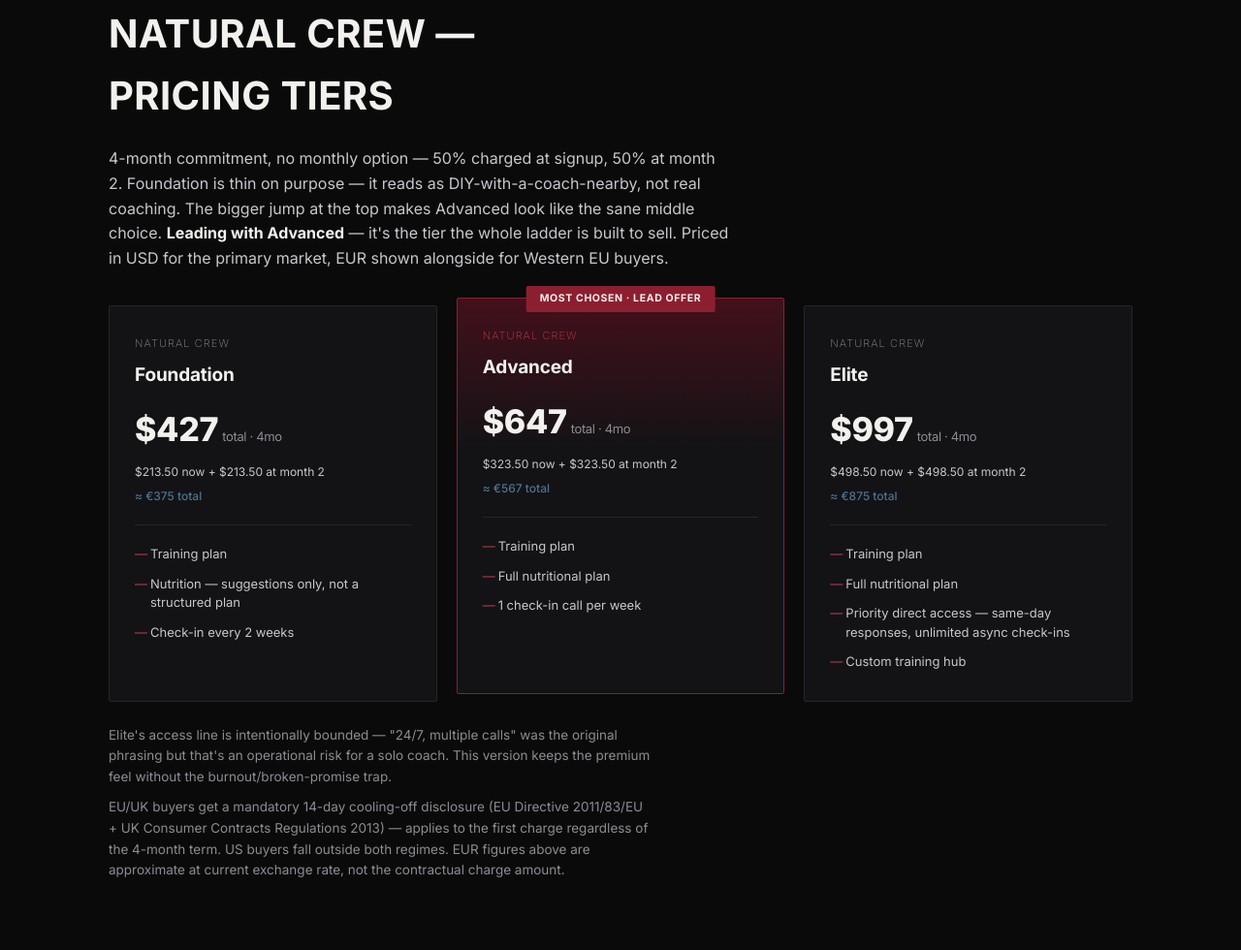
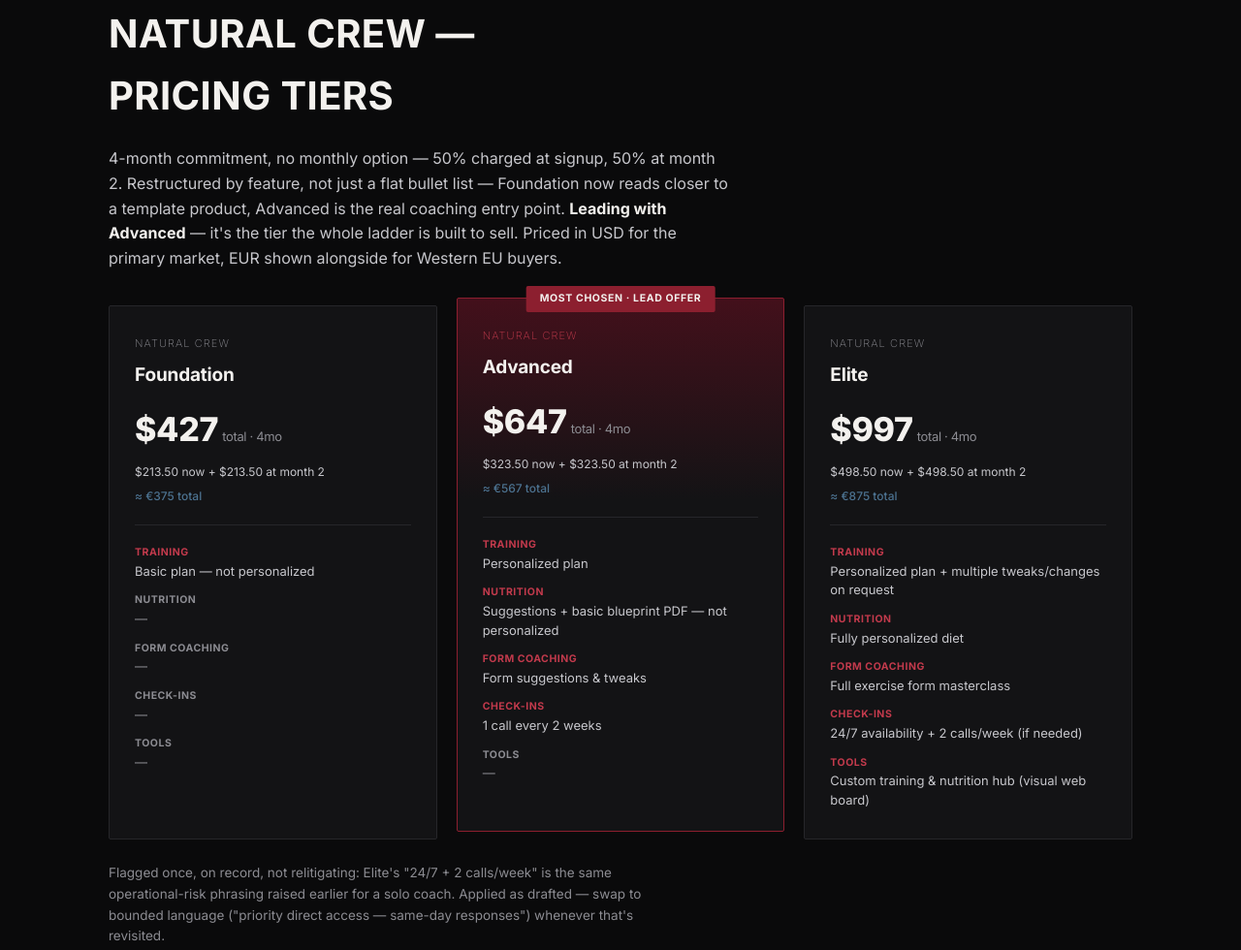
Before and after one commit to bosekg/natural-code, a website: page index.html in a window 1280 px wide. Shown: the part 7147-8127 px from the top of the page at 97% size. Drawn offline with nearby package versions, Linux system fonts and the light colour scheme; a web font is replaced by a local one.

Commit message:
Add files via upload

```diff
--- a/index.html
+++ b/index.html
@@ -269,9 +269,12 @@
   .p-amount span{font-size:13px; font-weight:400; color:var(--grey); margin-left:4px;}
   .p-split{font-size:12px; color:var(--grey-light); margin-bottom:6px;}
   .p-eur{font-size:12px; color:var(--blue-mist); font-weight:500; margin-bottom:20px; padding-bottom:20px; border-bottom:1px solid var(--line);}
-  .price-card ul{list-style:none; display:flex; flex-direction:column; gap:11px;}
-  .price-card li{font-size:13px; color:var(--grey-light); line-height:1.5; padding-left:16px; position:relative;}
-  .price-card li::before{content:"—"; position:absolute; left:0; color:var(--bordeaux-light);}
+  .price-card ul{list-style:none; display:flex; flex-direction:column; gap:12px;}
+  .price-card li{font-size:13px; color:var(--grey-light); line-height:1.5;}
+  .price-card li .f-label{display:block; font-size:10.5px; font-weight:700; text-transform:uppercase; letter-spacing:.05em; color:var(--bordeaux-light); margin-bottom:2px;}
+  .price-card.featured li .f-label{color:var(--bordeaux-light);}
+  .price-card li.empty{color:var(--grey);}
+  .price-card li.empty .f-label{color:var(--grey);}
 
   footer{padding:48px 0; text-align:center;}
   footer p{font-size:11px; color:var(--grey); letter-spacing:.05em; font-weight:200; text-transform:uppercase;}
@@ -511,7 +514,7 @@
   <div class="wrap">
     <span class="eyebrow"><span class="tick">[</span> offers.ladder <span class="tick">]</span></span>
     <h2 class="title-lg">Natural Crew — pricing tiers</h2>
-    <p class="lede">4-month commitment, no monthly option — 50% charged at signup, 50% at month 2. Foundation is thin on purpose — it reads as DIY-with-a-coach-nearby, not real coaching. The bigger jump at the top makes Advanced look like the sane middle choice. <strong style="color:var(--white)">Leading with Advanced</strong> — it's the tier the whole ladder is built to sell. Priced in USD for the primary market, EUR shown alongside for Western EU buyers.</p>
+    <p class="lede">4-month commitment, no monthly option — 50% charged at signup, 50% at month 2. Restructured by feature, not just a flat bullet list — Foundation now reads closer to a template product, Advanced is the real coaching entry point. <strong style="color:var(--white)">Leading with Advanced</strong> — it's the tier the whole ladder is built to sell. Priced in USD for the primary market, EUR shown alongside for Western EU buyers.</p>
 
     <div class="pricing-grid">
       <div class="price-card">
@@ -521,9 +524,11 @@
         <div class="p-split">$213.50 now + $213.50 at month 2</div>
         <div class="p-eur">≈ €375 total</div>
         <ul>
-          <li>Training plan</li>
-          <li>Nutrition — suggestions only, not a structured plan</li>
-          <li>Check-in every 2 weeks</li>
+          <li><span class="f-label">Training</span>Basic plan — not personalized</li>
+          <li class="empty"><span class="f-label">Nutrition</span>—</li>
+          <li class="empty"><span class="f-label">Form coaching</span>—</li>
+          <li class="empty"><span class="f-label">Check-ins</span>—</li>
+          <li class="empty"><span class="f-label">Tools</span>—</li>
         </ul>
       </div>
 
@@ -535,9 +540,11 @@
         <div class="p-split">$323.50 now + $323.50 at month 2</div>
         <div class="p-eur">≈ €567 total</div>
         <ul>
-          <li>Training plan</li>
-          <li>Full nutritional plan</li>
-          <li>1 check-in call per week</li>
+          <li><span class="f-label">Training</span>Personalized plan</li>
+          <li><span class="f-label">Nutrition</span>Suggestions + basic blueprint PDF — not personalized</li>
+          <li><span class="f-label">Form coaching</span>Form suggestions & tweaks</li>
+          <li><span class="f-label">Check-ins</span>1 call every 2 weeks</li>
+          <li class="empty"><span class="f-label">Tools</span>—</li>
         </ul>
       </div>
 
@@ -548,14 +555,15 @@
         <div class="p-split">$498.50 now + $498.50 at month 2</div>
         <div class="p-eur">≈ €875 total</div>
         <ul>
-          <li>Training plan</li>
-          <li>Full nutritional plan</li>
-          <li>Priority direct access — same-day responses, unlimited async check-ins</li>
-          <li>Custom training hub</li>
+          <li><span class="f-label">Training</span>Personalized plan + multiple tweaks/changes on request</li>
+          <li><span class="f-label">Nutrition</span>Fully personalized diet</li>
+          <li><span class="f-label">Form coaching</span>Full exercise form masterclass</li>
+          <li><span class="f-label">Check-ins</span>24/7 availability + 2 calls/week (if needed)</li>
+          <li><span class="f-label">Tools</span>Custom training & nutrition hub (visual web board)</li>
         </ul>
       </div>
     </div>
-    <p class="voice-note" style="margin-top:24px;">Elite's access line is intentionally bounded — "24/7, multiple calls" was the original phrasing but that's an operational risk for a solo coach. This version keeps the premium feel without the burnout/broken-promise trap.</p>
+    <p class="voice-note" style="margin-top:24px;">Flagged once, on record, not relitigating: Elite's "24/7 + 2 calls/week" is the same operational-risk phrasing raised earlier for a solo coach. Applied as drafted — swap to bounded language ("priority direct access — same-day responses") whenever that's revisited.</p>
     <p class="voice-note" style="margin-top:10px;">EU/UK buyers get a mandatory 14-day cooling-off disclosure (EU Directive 2011/83/EU + UK Consumer Contracts Regulations 2013) — applies to the first charge regardless of the 4-month term. US buyers fall outside both regimes. EUR figures above are approximate at current exchange rate, not the contractual charge amount.</p>
   </div>
 </section>
@@ -581,7 +589,7 @@
     <h2 class="title-lg">Open items</h2>
     <div class="ops-list">
       <div class="ops-row"><span class="ops-status locked">Locked</span><div><h5>Naming — Natural Code / Natural Crew</h5><p>Unchanged. Same offering, same philosophy, English market or not.</p></div></div>
-      <div class="ops-row"><span class="ops-status locked">Locked</span><div><h5>Pricing — Natural Crew, 4-month term</h5><p>Foundation $427 / Advanced $647 / Elite $997, 50% at signup + 50% at month 2. Advanced leads as the primary offer.</p></div></div>
+      <div class="ops-row"><span class="ops-status locked">Locked</span><div><h5>Pricing — Natural Crew, 4-month term</h5><p>Foundation $427 / Advanced $647 / Elite $997, 50% at signup + 50% at month 2. Restructured by feature (training/nutrition/form/check-ins/tools). Advanced leads as the primary offer.</p></div></div>
       <div class="ops-row"><span class="ops-status locked">Locked</span><div><h5>Lifestyle/business pillars</h5><p>Confirmed by David — four pillars defined and live in the positioning section above.</p></div></div>
       <div class="ops-row"><span class="ops-status open">Open</span><div><h5>Call scripts</h5><p>First call + 24hr second-call decision script — not started.</p></div></div>
       <div class="ops-row"><span class="ops-status open">Open</span><div><h5>Proof assets</h5><p>Which transformations/testimonials are cleared for the public-facing English site.</p></div></div>
```
